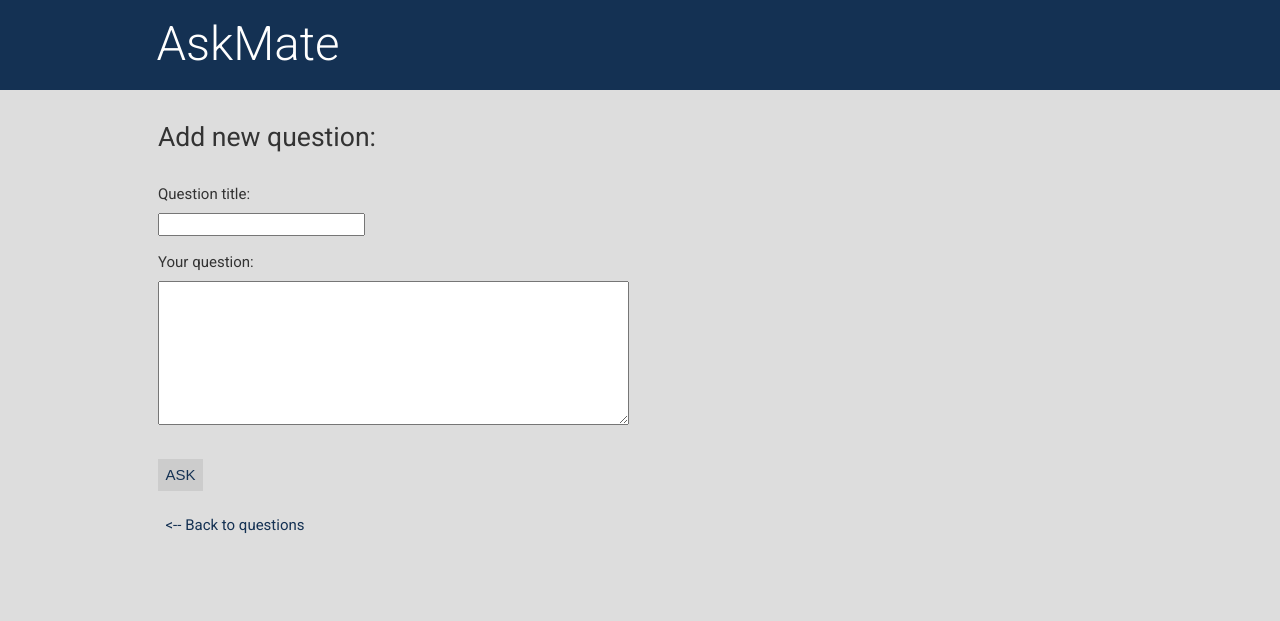
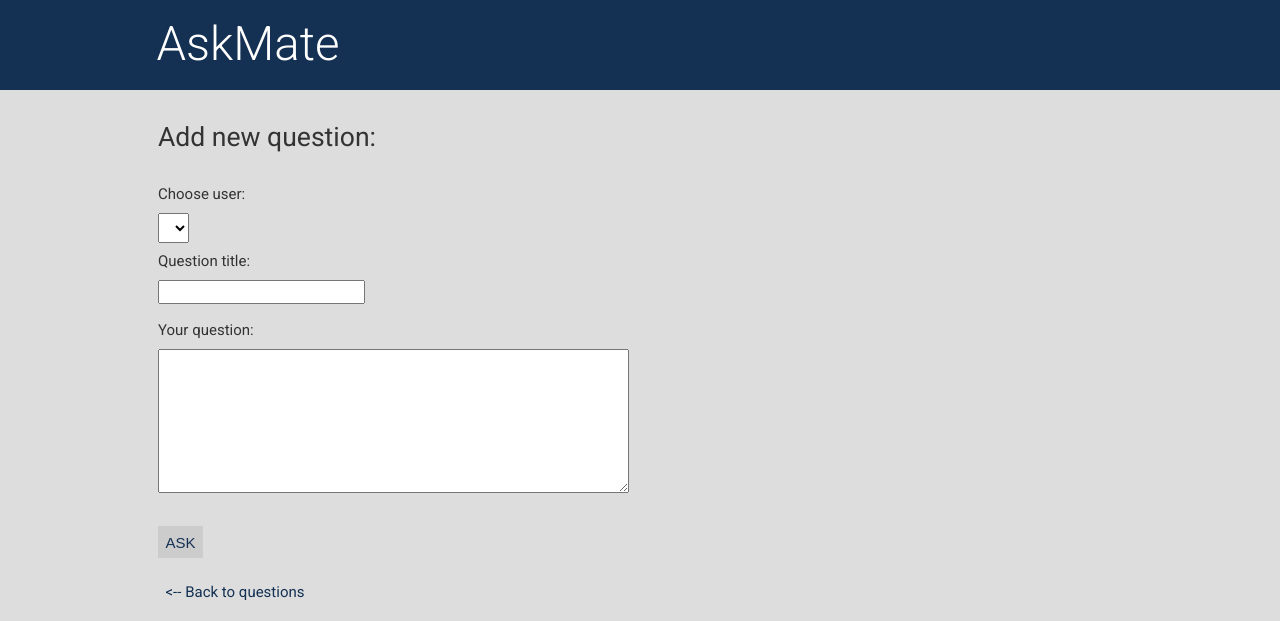
Before and after one commit to adamFoldvari/askmate-fejtorpotrh, a Flask app: template templates/new_question.html in a window 1280 px wide. Shown: the top 621 px of the page. Run offline with Flask 2, Linux system fonts and the light colour scheme; the template is opened without the code that fills it, so the values that code supplies are empty.

Commit message:
Bind new question to user

```diff
--- a/data_manager.py
+++ b/data_manager.py
@@ -77,8 +77,8 @@ def write_question_to_db(row):
 
     @row: list of strings
     '''
-    query_result("""INSERT INTO question (submission_time, view_number, vote_number, title, message, image)
-                    VALUES(%s, %s, %s, %s, %s, %s);""", (row[1], row[2], row[3], row[4], row[5], row[6]))
+    query_result("""INSERT INTO question (submission_time, view_number, vote_number, title, message, image, user_id)
+                    VALUES(%s, %s, %s, %s, %s, %s, %s);""", (row[1], row[2], row[3], row[4], row[5], row[6], row[7]))
 
 
 def answers_for_question(question_id):
--- a/main.py
+++ b/main.py
@@ -32,7 +32,8 @@ def listing():
 
 @app.route('/new_question')
 def question_sheet():
-    return render_template('new_question.html')
+    users = data_manager.get_existing_users()
+    return render_template('new_question.html', users=users)
 
 
 @app.route('/new_question/add', methods=['POST'])
@@ -47,6 +48,7 @@ def add_question():
     new_row.append(request.form['question_title'])
     new_row.append(request.form['question'].replace("\r\n", "\n"))
     new_row.append(None)
+    new_row.append(request.form['user'])
     data_manager.write_question_to_db(new_row)
     [[question_id]] = data_manager.query_result(
         """SELECT id FROM question WHERE submission_time = %s""", (time_now,))
--- a/static/style.css
+++ b/static/style.css
@@ -315,3 +315,8 @@ strong {
 strong a {
     padding: 0;
 }
+
+select {
+    padding: 0.3em;
+    margin: 0.5em 0;
+}
--- a/templates/new_question.html
+++ b/templates/new_question.html
@@ -19,7 +19,7 @@
             <form action='/question/{{ question_id }}/new-comment/add' method='POST'>
                 <label for="comment">Your comment:</label>
                 <p><textarea rows="8" cols="50" name="comment" id="comment" minlength="10" required></textarea></p>
-            <label for="username">Choose user:</label><br>
+                <label for="user_id">Choose user:</label><br>
                 <select name="user_id" id="user_id">
                     {% for user in users %}
                         <option value= {{ user[0] }}>{{ user[1] }}</option>
@@ -39,6 +39,12 @@
         {% else %}
             <h3>Add new question:</h2>
             <form action='/new_question/add' method='POST'>
+                <label for="user">Choose user:</label><br>
+                <select name="user" id="user">
+                    {% for user in users %}
+                        <option value= {{ user[0] }}>{{ user[1] }}</option>
+                    {% endfor %}
+                </select><br>
                 <label for="question_title"> Question title:</label>
                 <p><input type="text" name="question_title" id="question_title" required></p>
                 <label for="question"> Your question: </label>
```
Lines whose indentation alone changed are shown as unchanged.
